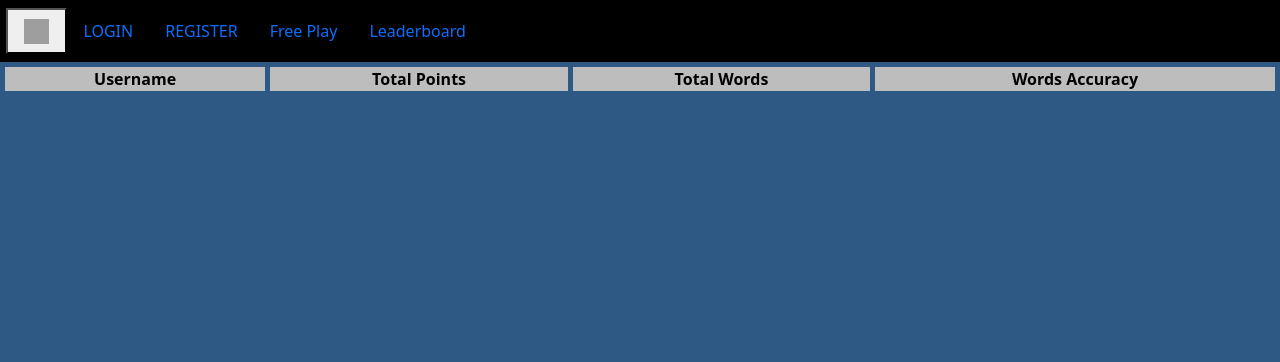
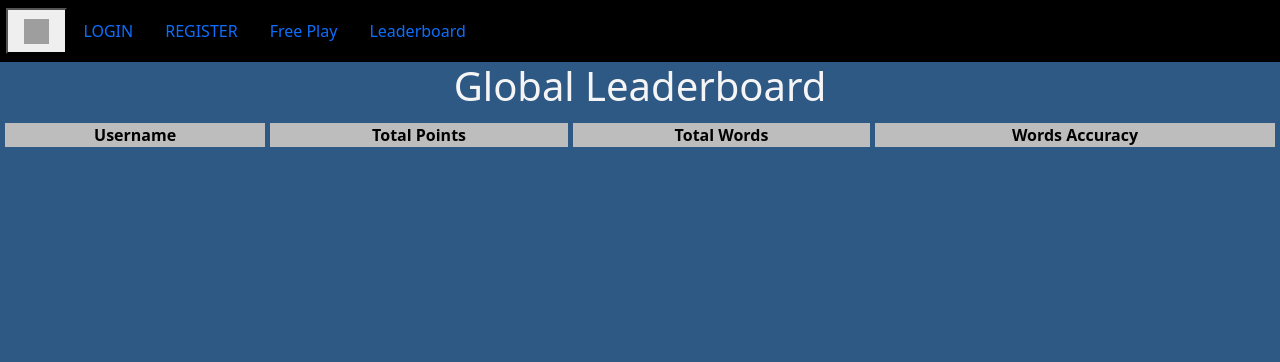
Before and after one commit to shadowblade11/Word-Rush, a Flask app: template app/templates/leaderboard.html in a window 1280 px wide. Shown: the top 362 px of the page. Run offline with Flask 2, Linux system fonts and the light colour scheme; the template is opened without the code that fills it, so the values that code supplies are empty; grey boxes are pictures that could not be loaded.

Commit message:
Added title to the page

```diff
--- a/app/templates/leaderboard.html
+++ b/app/templates/leaderboard.html
@@ -1,5 +1,6 @@
 {% extends "base.html" %}
 {% block content %}
+<h1>Global Leaderboard</h1>
 <table class="center" style="width: 100%">
     <tr>
         <th>Username</th>
```
